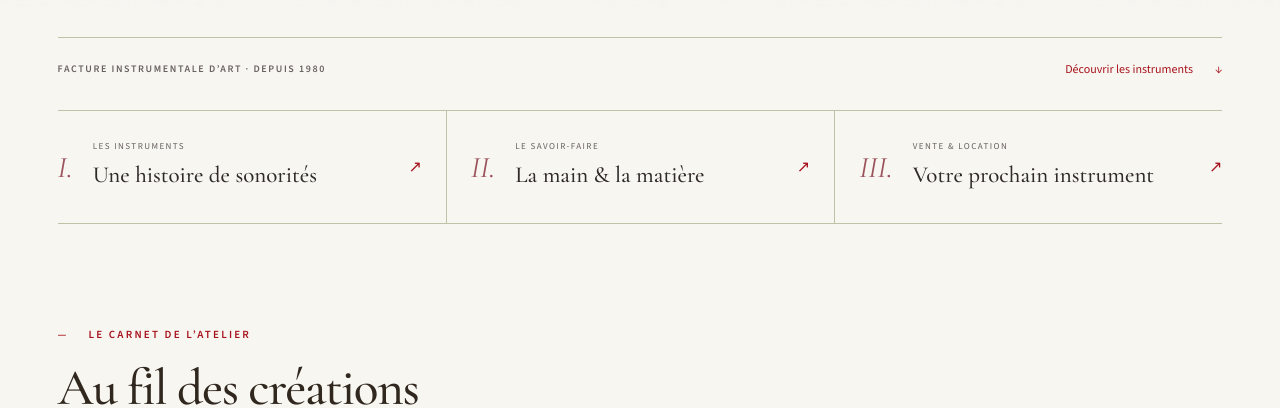
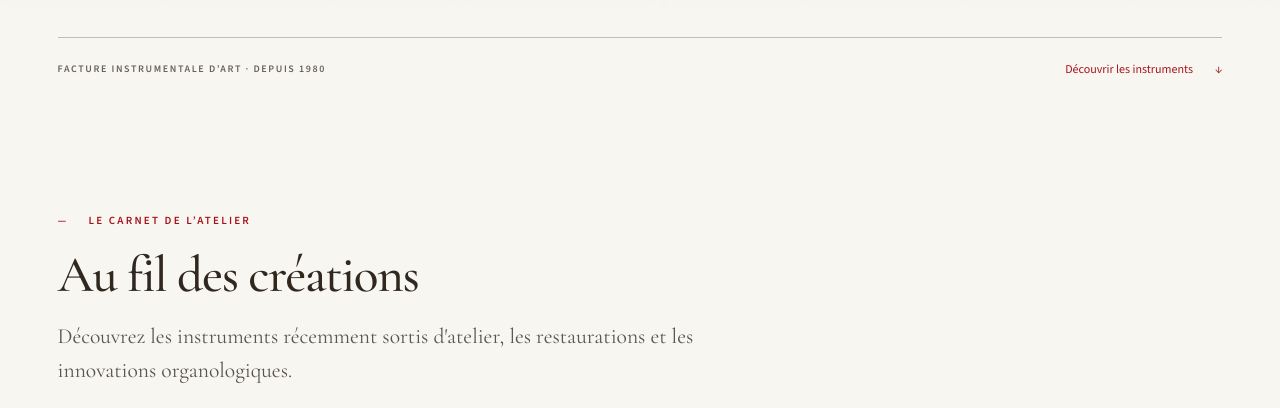
Before and after one commit to Aristophane/atelier-david-boinnard, a website built with Vite: page index.html in a window 1280 px wide. Shown: the part 793-1201 px from the top of the page. Built offline with nearby package versions, Linux system fonts and the light colour scheme.

Commit message:
Remove chapter navigation links

```diff
--- a/index.html
+++ b/index.html
@@ -113,12 +113,6 @@
       </div>
     </section>
 
-
-    <nav class="chapter-nav container" aria-label="Découvrir l’atelier">
-      <a href="#catalogue"><span class="chapter-number" aria-hidden="true">I.</span><span><small data-i18n="chapters.instruments_label">Les instruments</small><strong data-i18n="chapters.instruments">Une histoire de sonorités</strong></span><span class="chapter-arrow" aria-hidden="true">↗</span></a>
-      <a href="#atelier"><span class="chapter-number" aria-hidden="true">II.</span><span><small data-i18n="chapters.workshop_label">Le savoir-faire</small><strong data-i18n="chapters.workshop">La main & la matière</strong></span><span class="chapter-arrow" aria-hidden="true">↗</span></a>
-      <a href="#disponibles"><span class="chapter-number" aria-hidden="true">III.</span><span><small data-i18n="chapters.available_label">Vente & location</small><strong data-i18n="chapters.available">Votre prochain instrument</strong></span><span class="chapter-arrow" aria-hidden="true">↗</span></a>
-    </nav>
 
 <!-- ========================================================================
          3. SECTION ACTUALITÉS & CRÉATIONS RÉCENTES
```
